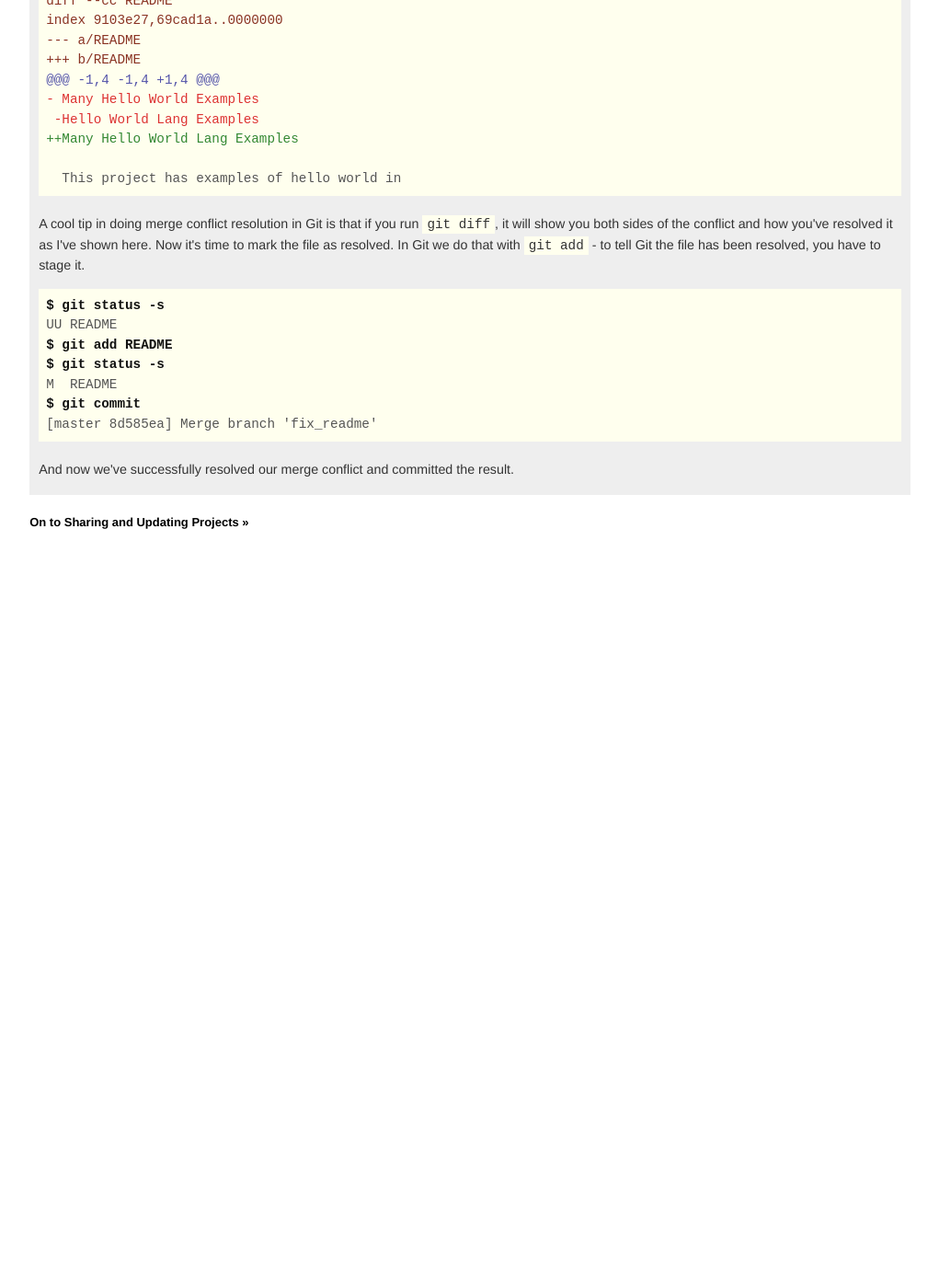
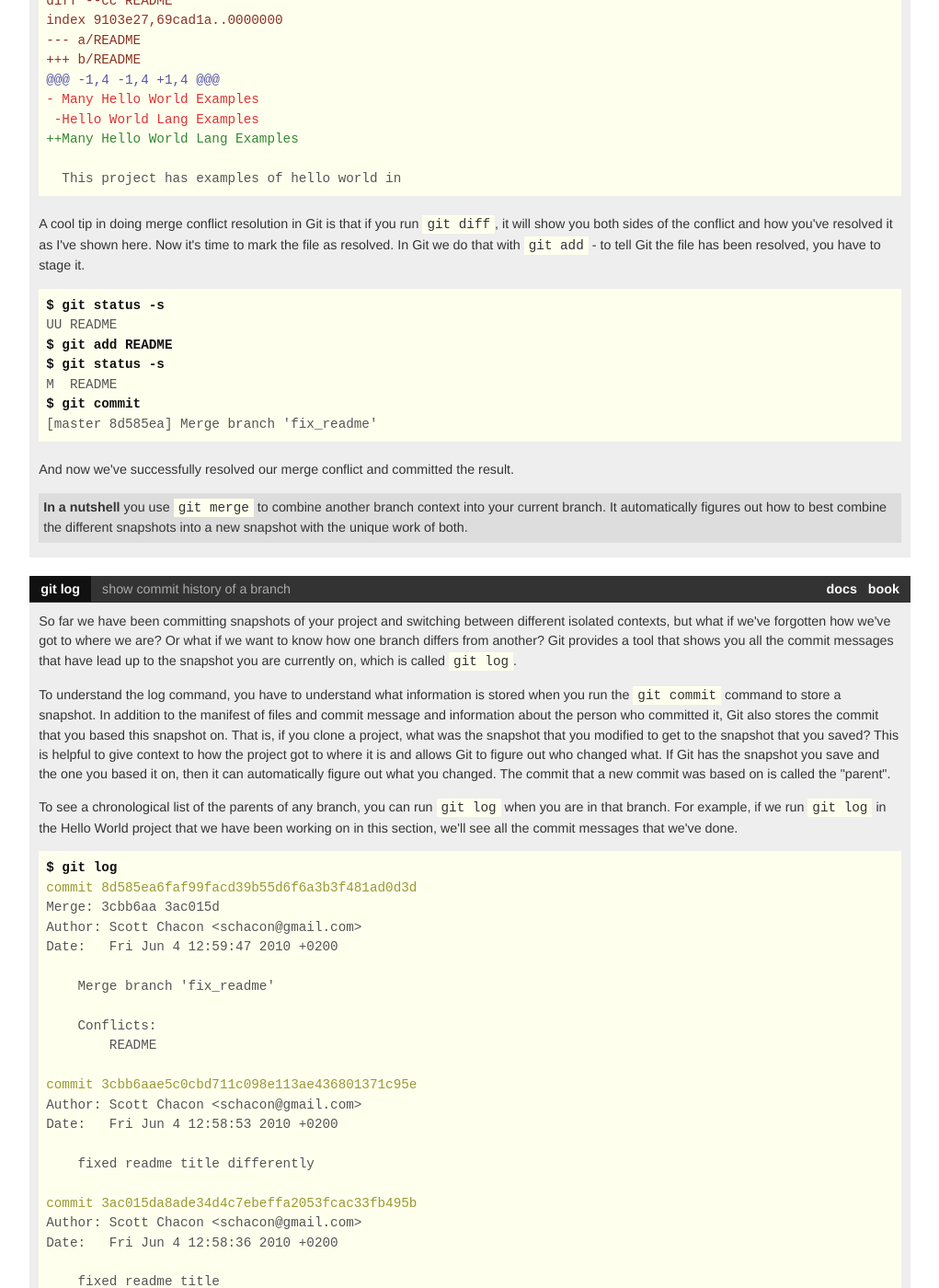
Before and after one commit to git/git-reference, a Jekyll site: the page built from branching/index.html, in a window 1280 px wide and 1400 px high, scrolled down 6082 px. Shown: the whole window at 92% size, without its empty margins (227-1248 px from the left). Built offline with Jekyll 4.4.1, drawn with Linux system fonts in a browser that asks for light colours; nearby versions of some CDN libraries; library files that are not in the unit come from our copies; before the commit the page ends 6712 px from its top, so only the background shows below that; some of the changed text lies outside the part shown.

Commit message:
started in on log

```diff
--- a/branching/index.html
+++ b/branching/index.html
@@ -458,10 +458,142 @@
 </pre>
 
     <p>And now we've successfully resolved our merge conflict and committed
-      the result.</p>
+    the result.</p>
+
+    <p class="nutshell">
+    <b>In a nutshell</b> you use <code>git merge</code> to combine another
+    branch context into your current branch.  It automatically figures out
+    how to best combine the different snapshots into a new snapshot with the
+    unique work of both.
+    </p>
 
   </div>
+</div>
 
+<div class="box">
+  <h2>
+    <span class="docs">
+      <a target="new" href="http://www.kernel.org/pub/software/scm/git/docs/git-log.html">docs</a> &nbsp;
+      <a target="new" href="http://progit.org/book/">book</a>
+    </span>
+    <a name="branch">git log</a>
+    <span class="desc">show commit history of a branch</span>
+  </h2>
+
+  <div class="block">
+
+    <p>So far we have been committing snapshots of your project and switching
+    between different isolated contexts, but what if we've forgotten how we've
+    got to where we are?  Or what if we want to know how one branch differs
+    from another?  Git provides a tool that shows you all the commit messages
+    that have lead up to the snapshot you are currently on, which is called
+    <code>git log</code>.</p>
+
+    <p>To understand the log command, you have to understand what information
+    is stored when you run the <code>git commit</code> command to store a
+    snapshot.  In addition to the manifest of files and commit message and
+    information about the person who committed it, Git also stores the commit
+    that you based this snapshot on.  That is, if you clone a project, what was
+    the snapshot that you modified to get to the snapshot that you saved?  This
+    is helpful to give context to how the project got to where it is and allows
+    Git to figure out who changed what.  If Git has the snapshot you save and
+    the one you based it on, then it can automatically figure out what you
+    changed.  The commit that a new commit was based on is called the "parent".
+    </p>
+
+    <p>To see a chronological list of the parents of any branch, you can run
+    <code>git log</code> when you are in that branch.  For example, if we run
+    <code>git log</code> in the Hello World project that we have been working
+    on in this section, we'll see all the commit messages that we've done.
+
+<pre>
+<b>$ git log</b>
+<span class="yellow">commit 8d585ea6faf99facd39b55d6f6a3b3f481ad0d3d</span>
+Merge: 3cbb6aa 3ac015d
+Author: Scott Chacon &lt;schacon@gmail.com>
+Date:   Fri Jun 4 12:59:47 2010 +0200
+
+    Merge branch 'fix_readme'
+
+    Conflicts:
+        README
+
+<span class="yellow">commit 3cbb6aae5c0cbd711c098e113ae436801371c95e</span>
+Author: Scott Chacon &lt;schacon@gmail.com>
+Date:   Fri Jun 4 12:58:53 2010 +0200
+
+    fixed readme title differently
+
+<span class="yellow">commit 3ac015da8ade34d4c7ebeffa2053fcac33fb495b</span>
+Author: Scott Chacon &lt;schacon@gmail.com>
+Date:   Fri Jun 4 12:58:36 2010 +0200
+
+    fixed readme title
+
+<span class="yellow">commit 558151a95567ba4181bab5746bc8f34bd87143d6</span>
+Merge: b7ae93b 3467b0a
+Author: Scott Chacon &lt;schacon@gmail.com>
+Date:   Fri Jun 4 12:37:05 2010 +0200
+
+    Merge branch 'change_class'
+...
+</pre>
+
+    <p>To see a more compact version of the same history, we can use the
+    <code>--oneline</code> option.</p>
+
+<pre>
+<b>$ git log --oneline</b>
+8d585ea Merge branch 'fix_readme'
+3cbb6aa fixed readme title differently
+3ac015d fixed readme title
+558151a Merge branch 'change_class'
+b7ae93b added from ruby
+3467b0a changed the class name
+17f4acf first commit
+</pre>
+
+    <p>What this is telling us is that this is the history of the development
+    of this project.  If the commit messages are descriptive, this can inform
+    us as to what all changes have been applied or have influenced the current
+    state of the snapshot and thus what is in it.</p>
+
+    <p>We can also use it to see when the history was branched and merged with
+    the very helpful <code>--graph</code> option.  Here is the same command
+    but with the topology graph turned on:</p>
+
+<pre>
+<b>$ git log --oneline --graph</b>
+*   8d585ea Merge branch 'fix_readme'
+|\
+| * 3ac015d fixed readme title
+* | 3cbb6aa fixed readme title differently
+|/
+*   558151a Merge branch 'change_class'
+|\
+| * 3467b0a changed the class name
+* | b7ae93b added from ruby
+|/
+* 17f4acf first commit
+</pre>
+
+    <p>Now we can more clearly see when effort diverged and then was merged
+    back together.  This is very nice for seeing what has happened or what
+    changes are applied, but
+    it is also incredibly useful for managing your branches.  Let's create a new
+    branch, do some work in it and then switch back and do some work in our
+    master branch, then see how the <code>log</code> command can help us figure
+    out what is happening on each.</p>
+
+
+    <p class="nutshell">
+    <b>In a nutshell</b> you use <code>git log</code> to list out the commit
+    history or list of changes people have made that have lead to the snapshot
+    at the tip of the branch.  This allows you to see how the project in that
+    context got to the state that it is currently in.
+    </p>
+
+  </div>
 </div>
 
 <p><a href="/basic">On to Sharing and Updating Projects &#187;</a></p>
--- a/css/layout.css
+++ b/css/layout.css
@@ -58,6 +58,7 @@
 .umber { color: #8A3324; }
 .lblue { color: #55a; }
 .blue { color: #447; }
+.yellow { color: #993; }
 .hl { background: #eea; }
 
 .box h4 {
```
